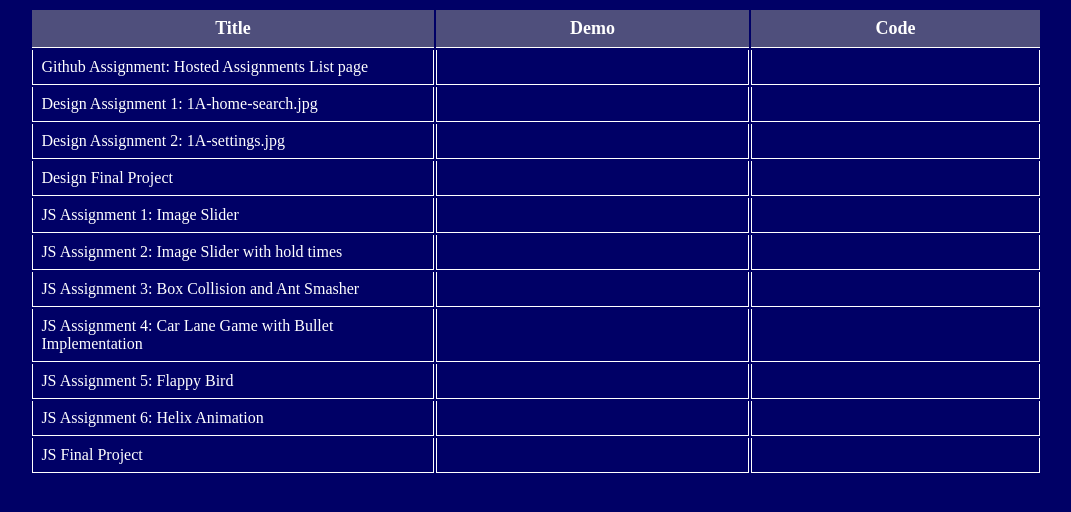
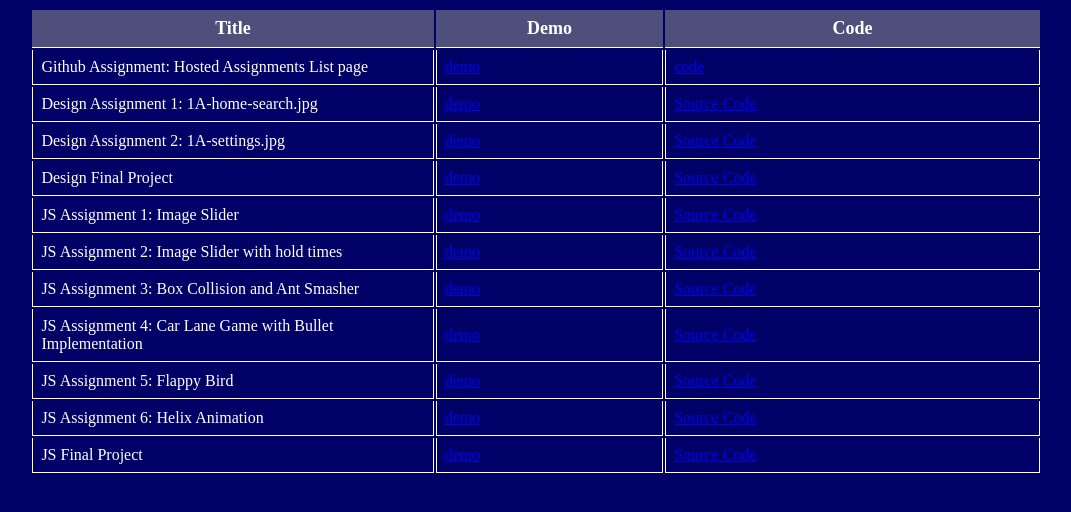
Before and after one commit to punyabz8/leapfrog, a plain HTML site: page index.html in a window 1280 px wide. Shown: the whole page, without its empty margins (104-1175 px from the left). Drawn offline with Linux system fonts and the light colour scheme.

Commit message:
link added for demo and code

```diff
--- a/index.html
+++ b/index.html
@@ -40,58 +40,58 @@
     </tr>
     <tr>
         <td>Github Assignment: Hosted Assignments List page</td>
-        <td></td>
-        <td></td>
+        <td><a href="#">demo</a></td>
+        <td><a href="#">code</a></td>
     </tr>
     <tr>
         <td>Design Assignment 1: 1A-home-search.jpg</td>
-        <td></td>
-        <td></td>
+        <td><a href="#">demo</a></td>
+        <td><a href="#">Source Code</a></td>
     </tr>
     <tr>
         <td>Design Assignment 2: 1A-settings.jpg</td>
-        <td></td>
-        <td></td>
+        <td><a href="#">demo</a></td>
+        <td><a href="#">Source Code</a></td>
     </tr>
     <tr>
         <td>Design Final Project</td>
-        <td></td>
-        <td></td>
+        <td><a href="#">demo</a></td>
+        <td><a href="#">Source Code</a></td>
     </tr>
     <tr>
         <td>JS Assignment 1: Image Slider</td>
-        <td></td>
-        <td></td>
+        <td><a href="#">demo</a></td>
+        <td><a href="#">Source Code</a></td>
     </tr>
     <tr>
         <td>JS Assignment 2: Image Slider with hold times</td>
-        <td></td>
-        <td></td>
+        <td><a href="#">demo</a></td>
+        <td><a href="#">Source Code</a></td>
     </tr>
     <tr>
         <td>JS Assignment 3: Box Collision and Ant Smasher</td>
-        <td></td>
-        <td></td>
+        <td><a href="#">demo</a></td>
+        <td><a href="#">Source Code</a></td>
     </tr>
     <tr>
         <td>JS Assignment 4: Car Lane Game with Bullet Implementation</td>
-        <td></td>
-        <td></td>
+        <td><a href="#">demo</a></td>
+        <td><a href="#">Source Code</a></td>
     </tr>
        <tr>
         <td>JS Assignment 5: Flappy Bird</td>
-        <td></td>
-        <td></td>
+        <td><a href="#">demo</a></td>
+        <td><a href="#">Source Code</a></td>
     </tr>
        <tr>
         <td>JS Assignment 6: Helix Animation</td>
-        <td></td>
-        <td></td>
+        <td><a href="#">demo</a></td>
+        <td><a href="#">Source Code</a></td>
     </tr>
     <tr>
         <td>JS Final Project</td>
-        <td></td>
-        <td></td>
+        <td><a href="#">demo</a></td>
+        <td><a href="#">Source Code</a></td>
     </tr>
 </table>
 </body>
```
